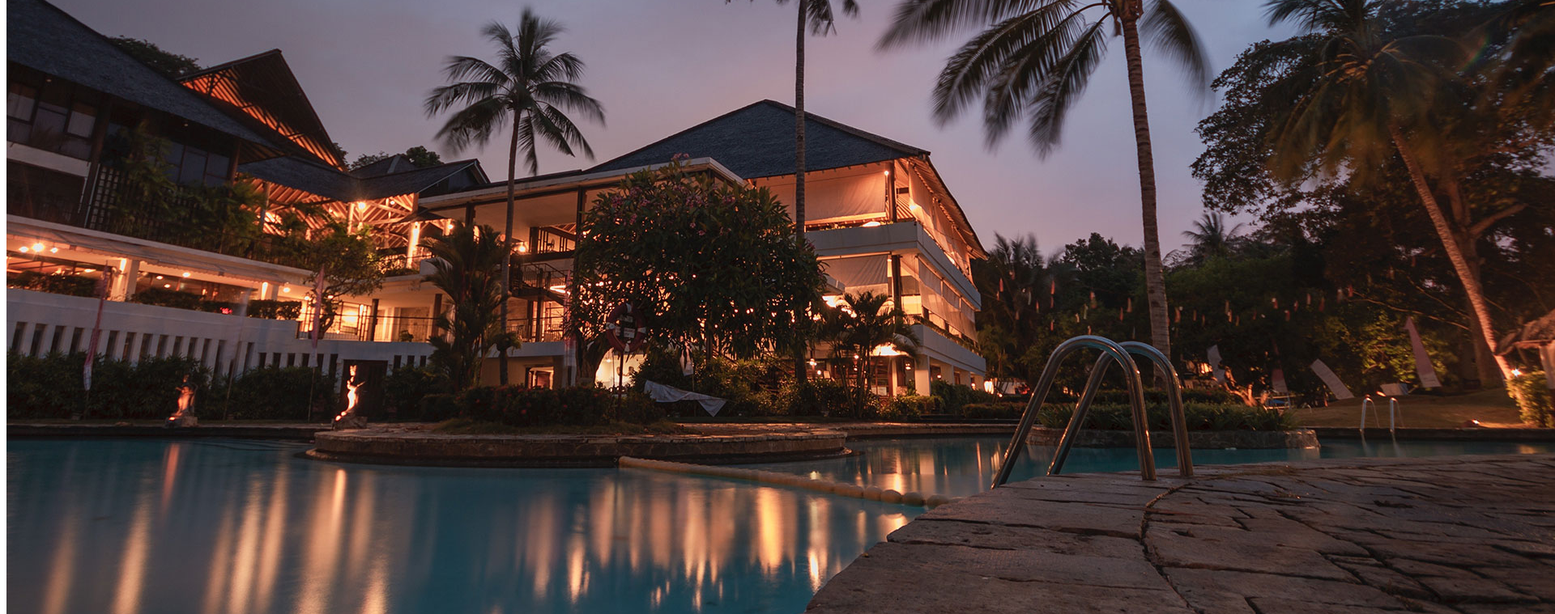
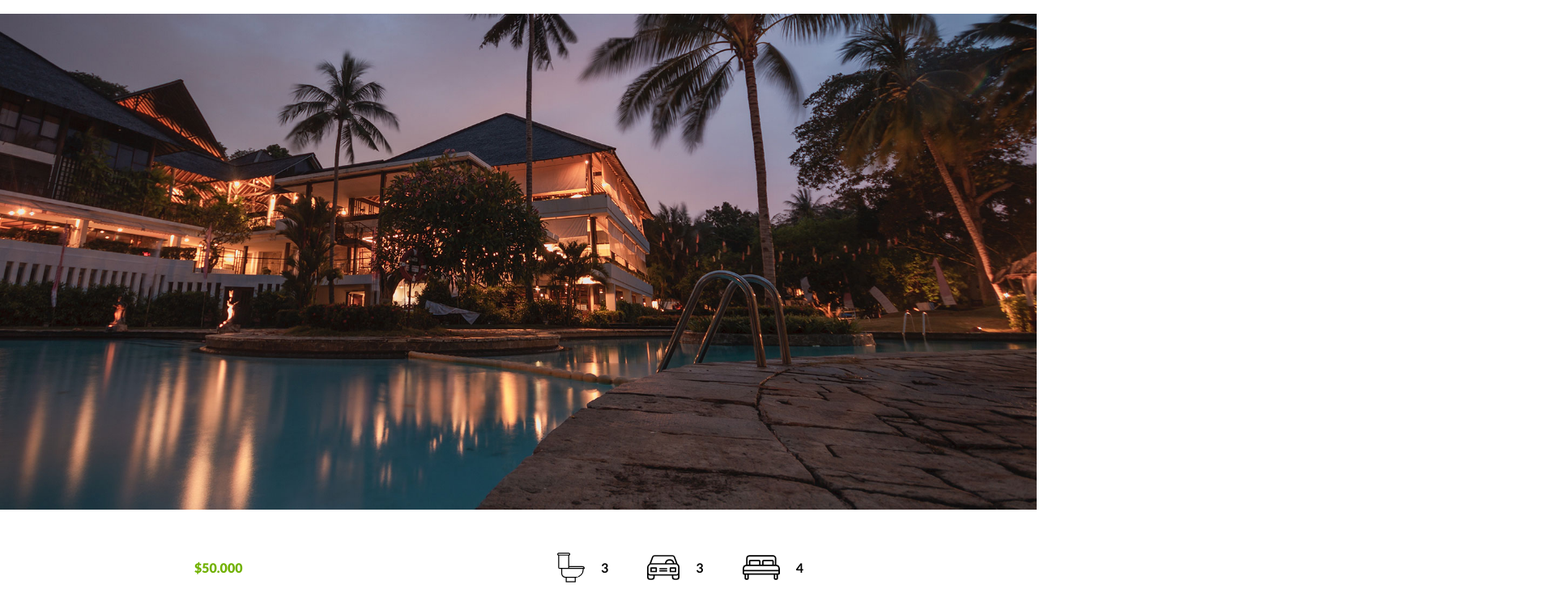
Before and after one commit to JoseCamilo84/BienesRaicesProjec, a plain HTML site: page anuncio.html in a window 1280 px wide. Shown: the part 225-984 px from the top of the page at 81% size, 1920 px wide, since content can reach past the window. Drawn offline with Linux system fonts and the light colour scheme; files that its build step writes are made by us from their sources; the site is published under a folder, as on GitHub Pages, so addresses that start at the root find nothing.

Commit message:
todos los archivos fueron modificados

```diff
--- a/anuncio.html
+++ b/anuncio.html
@@ -7,8 +7,8 @@
     <meta name='description' content=''>
     <title>Bienes Raices</title>
     <link href="https://fonts.googleapis.com/css2?family=Lato:wght@300;400;700;900&display=swap" rel="stylesheet">
-    <link rel='stylesheet' href='/BienesRaices/css/normalize.css'>
-    <link rel='stylesheet' href='/BienesRaices/css/styles.css'>
+    <link rel='stylesheet' href='./css/normalize.css'>
+    <link rel='stylesheet' href='./css/styles.css'>
     <link rel='shortcut icon' href='' type='image/x-icon'>
 </head>
 <body>
```
Also changed, not shown: anuncios.html (+2 -2 lines), blog.html (+2 -2 lines), contactos.html (+2 -2 lines), entrada.html (+2 -2 lines), index.html (+2 -2 lines), nosotros.html (+2 -2 lines).
